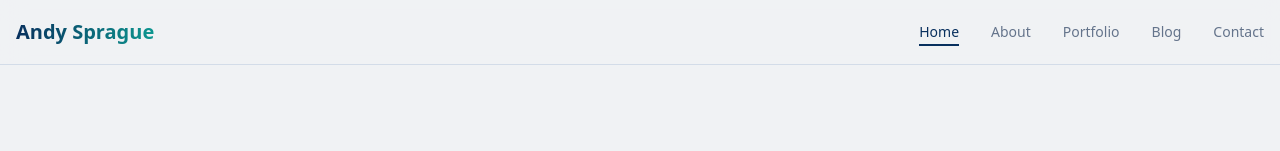
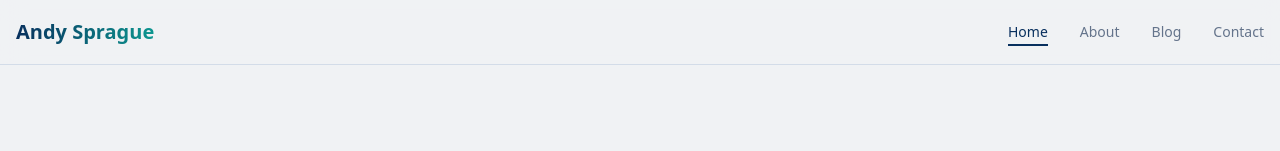
Before and after one commit to andysprague44/andy-sprague-website, a React (Vite) app: page / in a window 1280 px wide. Shown: the top 151 px of the page. Built offline with nearby package versions, Linux system fonts and the light colour scheme.

Commit message:
hide portfolio page

```diff
--- a/src/components/Navigation.tsx
+++ b/src/components/Navigation.tsx
@@ -11,7 +11,7 @@ const Navigation = () => {
   const navItems = [
     { href: "/", label: "Home" },
     { href: "/about", label: "About" },
-    { href: "/portfolio", label: "Portfolio" },
+    // { href: "/portfolio", label: "Portfolio" },
     { href: "/blog", label: "Blog" },
     { href: "/contact", label: "Contact" },
   ];
```
